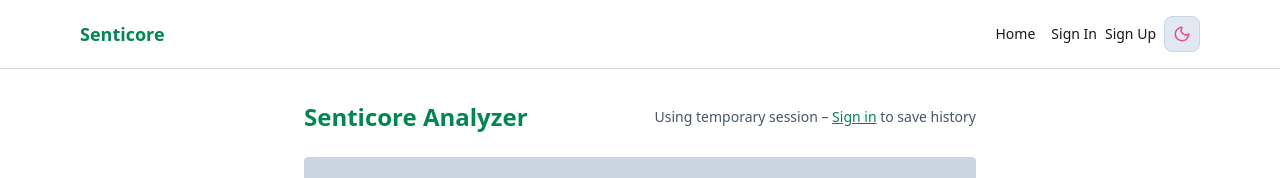
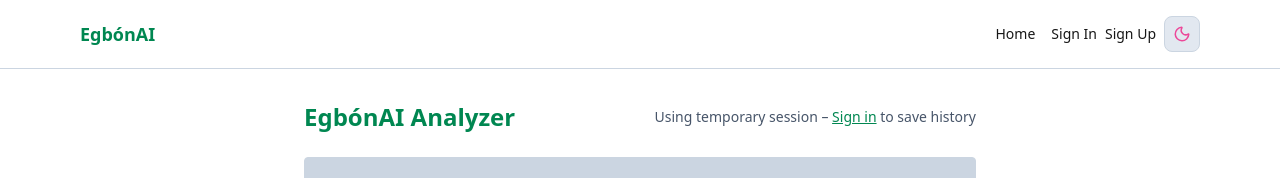
Before and after one commit to kingieX/EgbonAI, a Next.js app: page / in a window 1280 px wide. Shown: the top 178 px of the page. Built offline with nearby package versions, Linux system fonts and the light colour scheme.

Commit message:
Update: Final fix

```diff
--- a/src/app/page.tsx
+++ b/src/app/page.tsx
@@ -81,8 +81,8 @@
         <div className="w-full max-w-2xl">
           <div className="flex items-center justify-between mb-6">
             <h1 className="text-2xl font-bold text-primary">
-              {/* EgbónAI Analyzer */}
-              Senticore Analyzer
+              EgbónAI Analyzer
+              {/* Senticore Analyzer */}
             </h1>
             {userId ? (
               <span className="text-sm text-muted-foreground">
--- a/src/components/Navbar.tsx
+++ b/src/components/Navbar.tsx
@@ -18,8 +18,8 @@
     <nav className="w-full border-b border-border bg-background text-foreground">
       <div className="max-w-6xl mx-auto px-4 py-4 flex justify-between items-center">
         <Link href="/" className="text-lg font-bold text-primary">
-          {/* EgbónAI */}
-          Senticore
+          EgbónAI
+          {/* Senticore */}
         </Link>
 
         <div className="flex items-center gap-2 text-sm">
```
